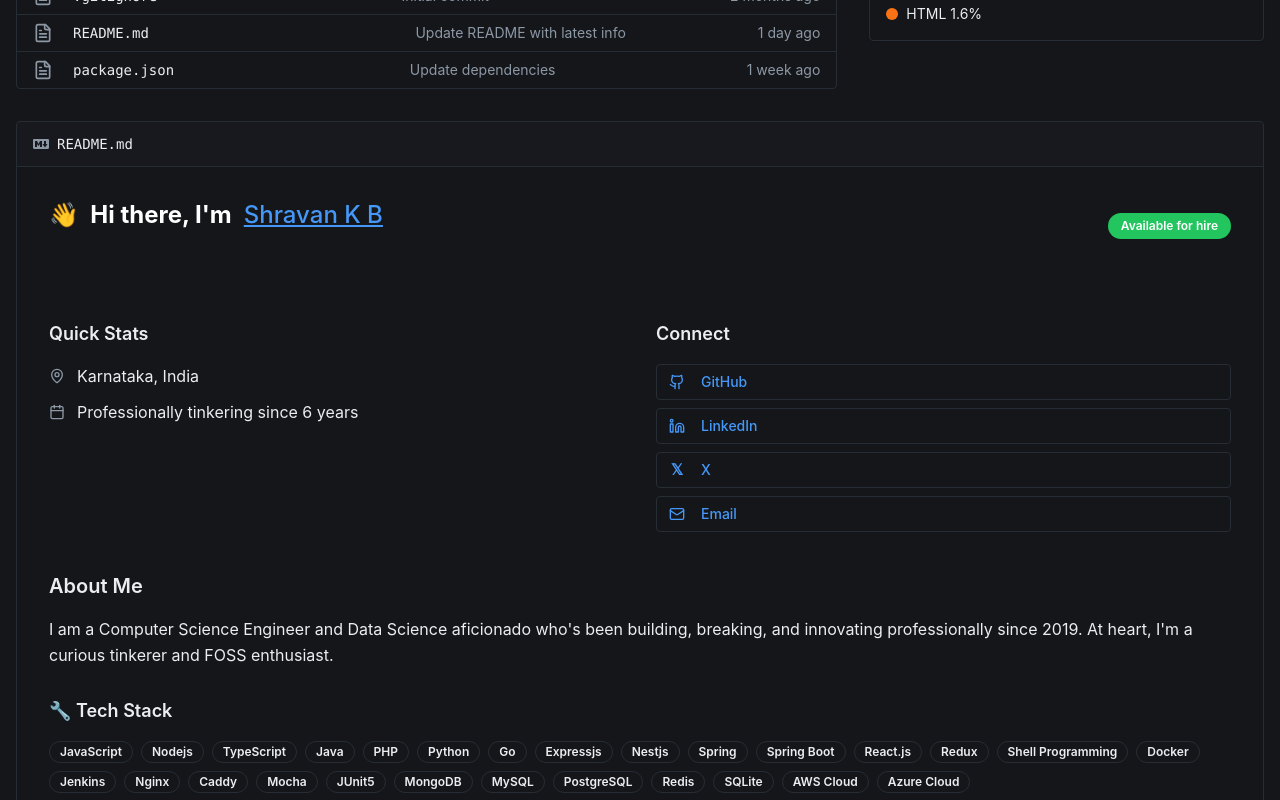
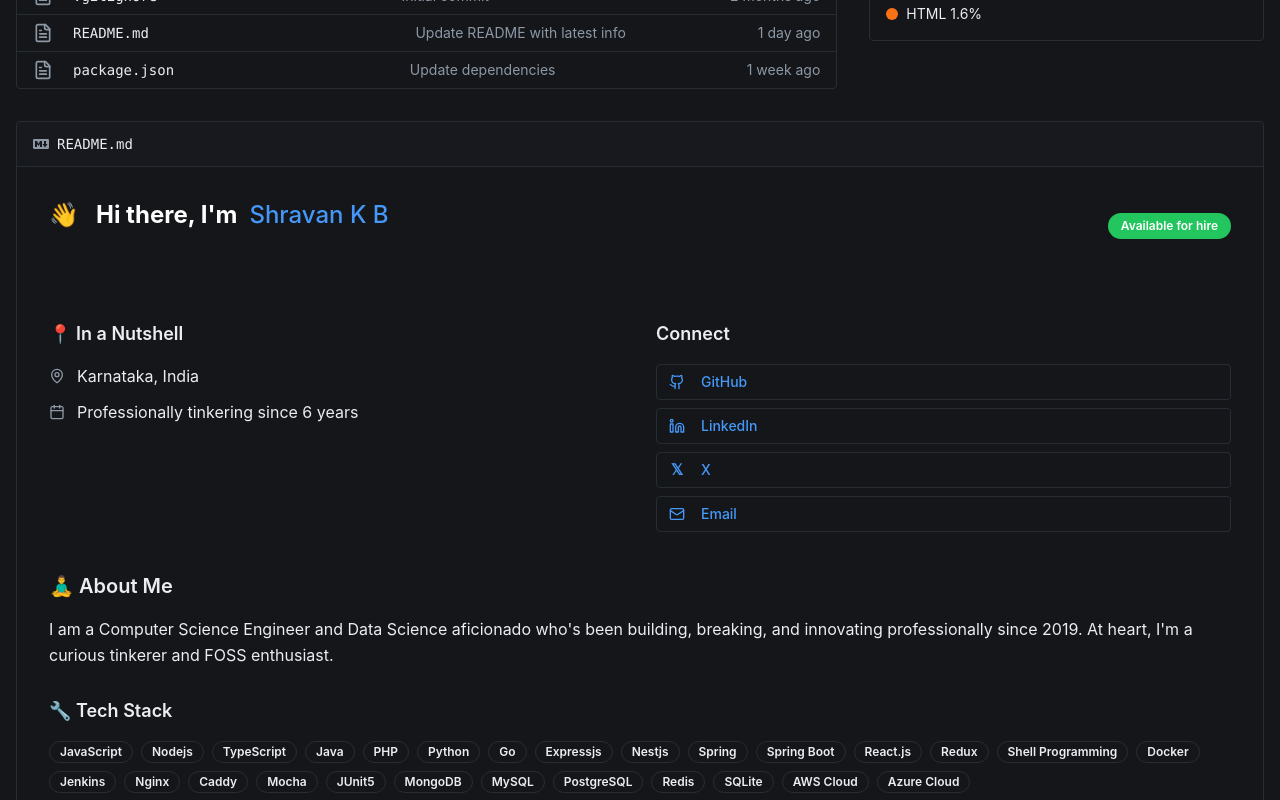
Before and after one commit to zhravan/ohmyfork, a React app: page / in a window 1280 px wide. Shown: the part 452-1252 px from the top of the page. Built offline with nearby package versions, Linux system fonts and the light colour scheme; the HTML template or start-up script is replaced by a standard one.

Commit message:
feat: fix inconsistent css and components used

```diff
--- a/src/components/ReadmeSection.tsx
+++ b/src/components/ReadmeSection.tsx
@@ -78,8 +78,17 @@
         <div className="p-3 sm:p-8 prose prose-slate dark:prose-invert max-w-none">
           <div className="flex flex-col sm:flex-row sm:items-center sm:justify-between gap-3 mb-8">
             <h1 className="flex items-center gap-2 sm:gap-3 text-lg sm:text-2xl font-bold">
-              👋‎ ‎ Hi there, I'm <a href="https://github.com/shravan20" target="_blank" rel="noopener noreferrer" className="text-primary">Shravan K B</a>
+              👋 ‎ ‎ Hi there, I'm{" "}
+              <a
+                href="https://github.com/shravan20"
+                target="_blank"
+                rel="noopener noreferrer"
+                className="text-primary no-underline"
+              >
+                Shravan K B
+              </a>
             </h1>
+
             {(() => {
               const animatedClass = useAnimatedBadgeColor();
               return (
@@ -89,7 +98,7 @@
           </div>
           <div className="grid grid-cols-1 md:grid-cols-2 gap-6 sm:gap-8 mb-8">
             <div>
-              <h2 className="text-base sm:text-lg font-semibold mb-3 sm:mb-4 text-foreground">Quick Stats</h2>
+              <h2 className="text-base sm:text-lg font-semibold mb-3 sm:mb-4 text-foreground">📍 In a Nutshell</h2>
               <div className="space-y-2 sm:space-y-3">
                 <div className="flex items-center gap-2 sm:gap-3">
                   <MapPin className="w-4 h-4 text-muted-foreground flex-shrink-0" />
@@ -132,7 +141,7 @@
             </div>
           </div>
 
-          <h2 className="text-xl font-semibold mb-4 text-foreground">About Me</h2>
+          <h2 className="text-xl font-semibold mb-4 text-foreground"> 🧘‍♂️ About Me</h2>
           <p className="text-foreground leading-relaxed mb-6">
             I am a Computer Science Engineer and Data Science aficionado who's been building, breaking, and innovating professionally since 2019. At heart, I'm a curious tinkerer and FOSS enthusiast.
           </p>
--- a/src/pages/ContactPage.tsx
+++ b/src/pages/ContactPage.tsx
@@ -1,4 +1,4 @@
-import { ArrowLeft, Calendar, ExternalLink, MapPin } from 'lucide-react';
+import { ArrowLeft, Calendar, ExternalLink, Mail, MapPin } from 'lucide-react';
 import { useNavigate } from 'react-router-dom';
 
 import { GitHubHeader } from '@/components/GitHubHeader';
@@ -50,16 +50,14 @@
 
               <div className="space-y-6">
                 <div className="flex items-center gap-3">
-                  <img
-                    src="https://upload.wikimedia.org/wikipedia/commons/4/4e/Mail_%28iOS%29.svg"
-                    alt="Email"
-                    className="w-5 h-5 text-muted-foreground"
-                  />
+                  <Mail className="w-4 h-4 mr-2" />
                   <div>
                     <p className="font-medium">Email</p>
                     <a
-                      href="mailto:mrshravankumarb@gmail.com"
+                      href="https://mail.google.com/mail/?view=cm&fs=1&to=mrshravankumarb@gmail.com"
                       className="text-primary hover:underline"
+                      target="_blank"
+                      rel="noopener noreferrer"
                     >
                       mrshravankumarb@gmail.com
                     </a>
```
